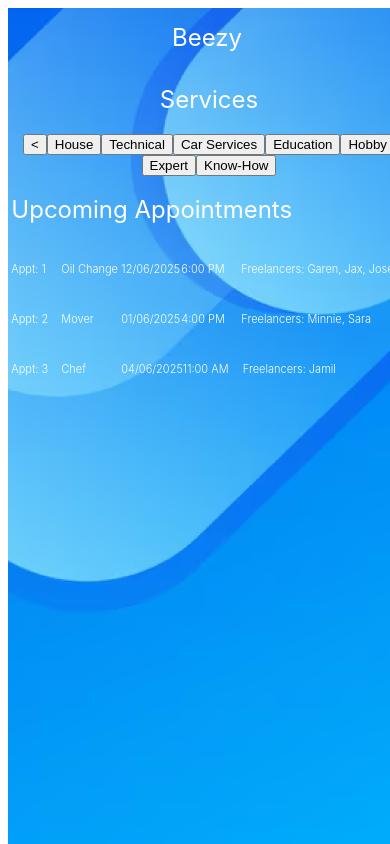
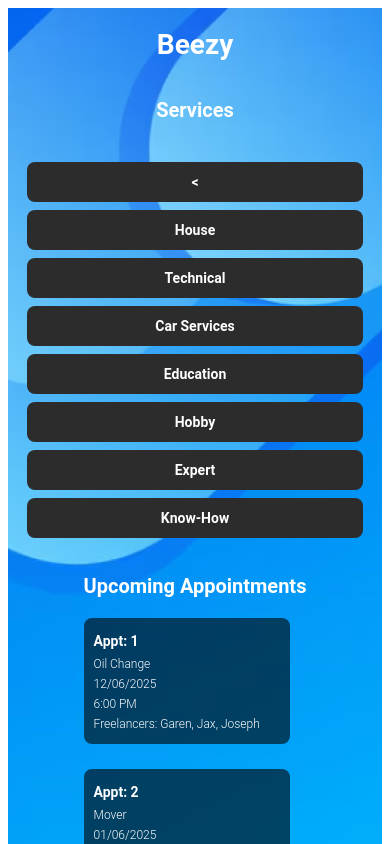
Before and after one commit to jkum1/reabbit, a Next.js app in the folder reabbit/: page /client_page in a window 390 px wide. Shown: the top 844 px of the page. Built offline with nearby package versions, Linux system fonts and the light colour scheme.

Commit message:
Update client.css

```diff
--- a/reabbit/src/app/client_page/client.css
+++ b/reabbit/src/app/client_page/client.css
@@ -3,46 +3,63 @@
   flex-direction: column;
   justify-content: flex-start;
   align-items: center;
-  width: 402px;
-  height: 874px;
-  background: url(../../../public/image-2-2.png);
+  width: 100%;
+  height: 100%;
+  background: url(../../../public/image-2-2.png) no-repeat center center;
+  background-size: cover;
+  background-attachment: fixed;
+  overflow: auto;
 }
 
 h1 {
-  width: 74px;
-  height: 26px;
-
-  font-family: 'Inter';
-  font-style: normal;
-  font-weight: 400;
-  font-size: 24px;
-  line-height: 28px;
-  /* or 117% */
-
-  color: #FFFFFF;
+  font-family: 'Roboto', sans-serif;
+  font-weight: bold;
+  font-size: 36px;
+  color: white;
+  margin: 20px 0;
 }
 
 h2 {
-  font-family: 'Inter';
-  font-style: normal;
-  font-weight: 400;
+  font-family: 'Roboto', sans-serif;
+  font-weight: bold;
   font-size: 24px;
-  line-height: 28px;
-  /* or 117% */
-
-  color: #FFFFFF;
+  color: white;
+  margin-bottom: 20px;
 }
 
 .serviceContainer {
   display: flex;
   flex-direction: column;
   align-items: center;
+  margin-bottom: 40px;
 }
 
 #servicesOptions {
   display: flex;
   flex-wrap: wrap;
   justify-content: center;
+  gap: 10px;
+  margin-top: 20px;
+}
+
+button {
+  font-family: 'Roboto', sans-serif;
+  font-size: 16px;
+  font-weight: bold;
+  color: white;
+  background-color: #2c2c2c;
+  border: none;
+  border-radius: 8px;
+  padding: 12px 20px;
+  cursor: pointer;
+  transition: background-color 0.3s ease;
+  width: auto;
+  min-width: 150px;
+  max-width: 90%;
+}
+
+button:hover {
+  background-color: #1a1a1a;
 }
 
 .appointmentContainer {
@@ -53,35 +70,98 @@ h2 {
 
 .appts {
   display: flex;
-  align-items: flex-start;
   flex-direction: column;
+  gap: 10px;
 }
 
 .apptIndiv {
+  background-color: rgba(0, 0, 0, 0.6);
+  padding: 15px;
+  border-radius: 8px;
+  width: 100%;
   display: flex;
-  align-items: flex-end;
+  flex-direction: column;
+  margin-bottom: 15px;
 }
 
 h3 {
-  font-family: 'Inter';
-  font-style: normal;
-  font-weight: 300;
-  font-size: 11px;
-  line-height: 28px;
-  min-width: 50px;
-  /* or 117% */
-
-  color: #FFFFFF;
+  font-family: 'Roboto', sans-serif;
+  font-weight: bold;
+  font-size: 16px;
+  color: white;
+  margin: 5px 0;
 }
 
 .deets {
-  font-family: 'Inter';
-  font-style: normal;
+  font-family: 'Roboto', sans-serif;
   font-weight: 300;
-  font-size: 11px;
-  line-height: 28px;
-  min-width: 60px;
-  /* or 117% */
+  font-size: 14px;
+  color: white;
+  margin: 3px 0;
+}
 
-  color: #FFFFFF;
+.bttn {
+  width: auto;
+  min-width: 150px;
+  max-width: 90%;
+  padding: 12px 20px;
+  font-size: 16px;
+  font-weight: bold;
+  color: white;
+  background-color: #2c2c2c;
+  border: none;
+  border-radius: 8px;
+  text-align: center;
+  text-decoration: none;
+  margin: 10px;
+  cursor: pointer;
+  transition: background-color 0.3s ease;
+  box-sizing: border-box;
 }
+
+.bttn:hover {
+  background-color: #1a1a1a;
+}
+
+/* Mobile Optimization */
+@media (max-width: 480px) {
+  /* Header adjustments */
+  h1 {
+    font-size: 28px;
+  }
+
+  h2 {
+    font-size: 20px;
+  }
+
+  .bttn, button {
+    font-size: 14px;
+    width: 90%;
+  }
+
+  #servicesOptions {
+    gap: 8px;
+  }
+
+  .apptIndiv {
+    width: 100%;
+    padding: 10px;
+  }
+
+  .apptIndiv h3 {
+    font-size: 14px;
+  }
+
+  .deets {
+    font-size: 12px;
+  }
+
+  .serviceContainer {
+    margin-bottom: 20px;
+  }
+
+  #clientPage {
+    height: auto;
+    min-height: 100vh;
+  }
+}
```
